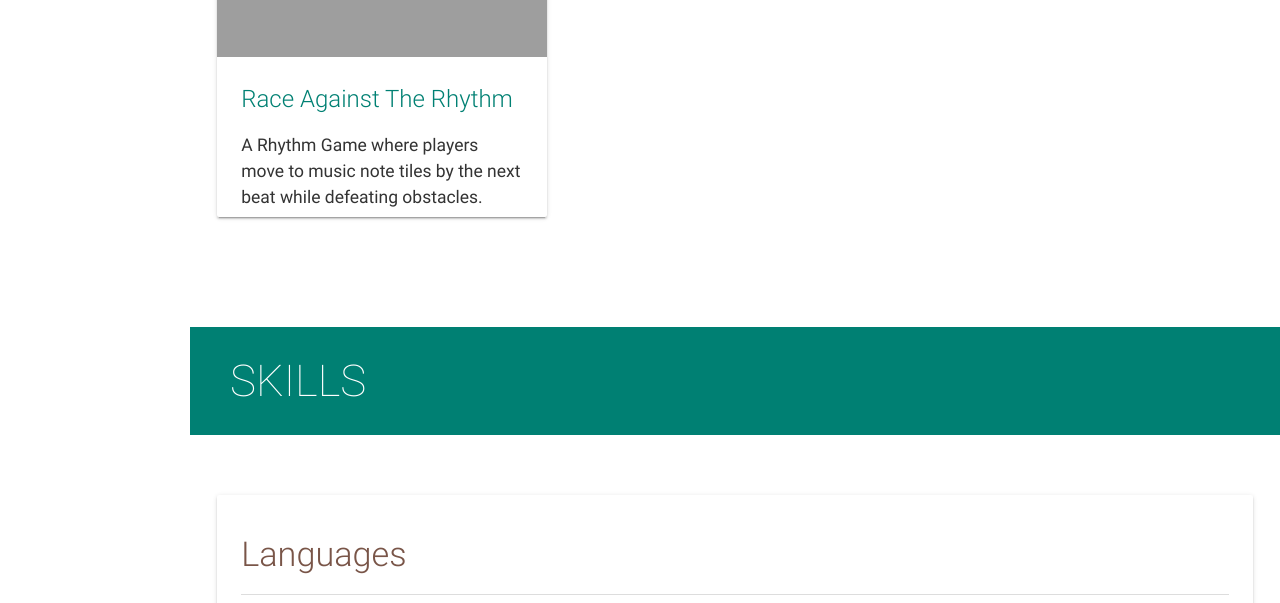
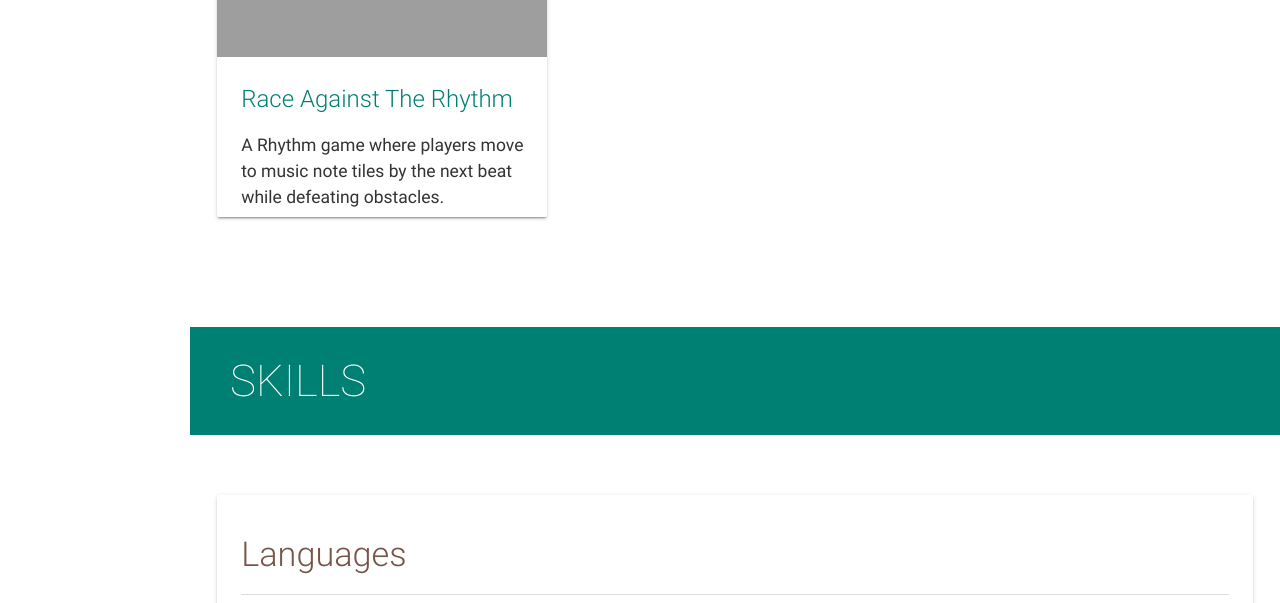
Before and after one commit to nithishakumar/nithisha-portfolio, a plain HTML site: page index.html in a window 1280 px wide. Shown: the part 4620-5223 px from the top of the page. Drawn offline with nearby package versions, Linux system fonts and the light colour scheme; grey boxes are pictures that could not be loaded; some icons are missing.

Commit message:
Update index.html

```diff
--- a/index.html
+++ b/index.html
@@ -652,7 +652,7 @@
                               Race Against The Rhythm<i class="mdi-navigation-more-vert right"></i>
                           </span>
                           <p>
-                              A Rhythm Game where players move to music note tiles by the next beat while defeating obstacles.
+                              A Rhythm game where players move to music note tiles by the next beat while defeating obstacles.
                           </p>
                       </div>
                       <div class="card-reveal">
```
